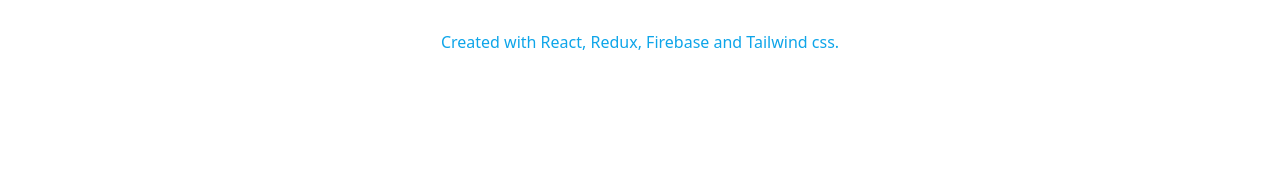
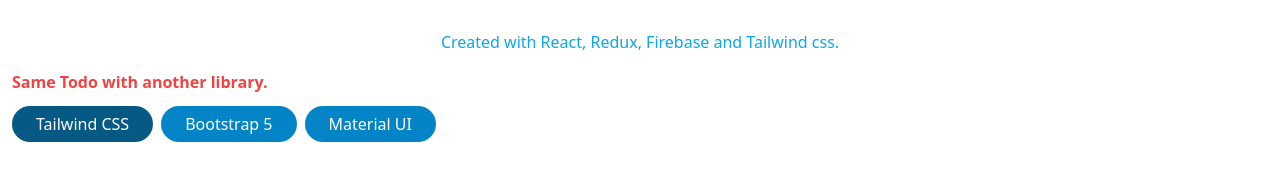
Before and after one commit to musaddekali/redux-todo, a React (Create React App) app: page / in a window 1280 px wide. Shown: the part 342-522 px from the top of the page. Built offline with nearby package versions, Linux system fonts and the light colour scheme; no server answers; the database is empty.

Commit message:
added link for all same site

```diff
--- a/src/components/todo/Todo.jsx
+++ b/src/components/todo/Todo.jsx
@@ -8,7 +8,7 @@
 import UpdateTodo from "./UpdateTodo";
 
 const Todo = () => {
-  const {isOpen} = useSelector(state => state.todos);
+  const { isOpen } = useSelector((state) => state.todos);
   const dispatch = useDispatch();
 
   // Get todos realtime update
@@ -43,9 +43,31 @@
       </div>
       <footer className="footer">
         <div className="container py-8">
-          <p className="text-md text-sky-500 text-center">
+          <p className="text-md text-sky-500 text-center mb-4">
             Created with React, Redux, Firebase and Tailwind css.
           </p>
+
+          <h4 className="mb-3 text-red-500 font-bold">Same Todo with another library.</h4>
+          <div className="flex flex-wrap gap-2">
+            <a
+              href="https://redux-todo1.netlify.app"
+              className="px-6 py-1.5 rounded-full bg-sky-800 text-white hover:bg-sky-500 transition"
+            >
+              Tailwind CSS
+            </a>
+            <a
+              href="https://redux-bs-todo1.netlify.app"
+              className="px-6 py-1.5 rounded-full bg-sky-600 text-white hover:bg-sky-500 transition"
+            >
+              Bootstrap 5
+            </a>
+            <a
+              href="https://redux-mui-todo1.netlify.app"
+              className="px-6 py-1.5 rounded-full bg-sky-600 text-white hover:bg-sky-500 transition"
+            >
+              Material UI
+            </a>
+          </div>
         </div>
       </footer>
     </>
```
